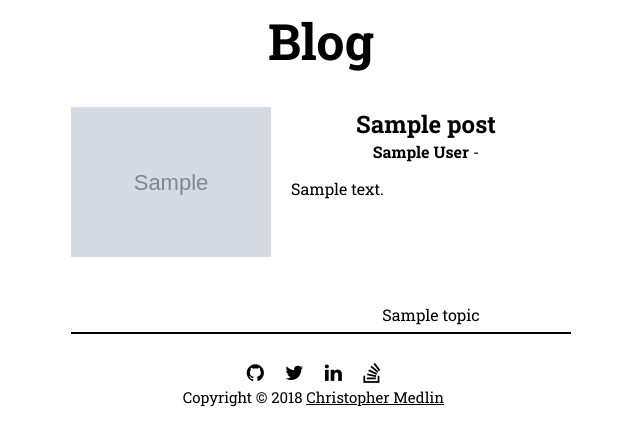
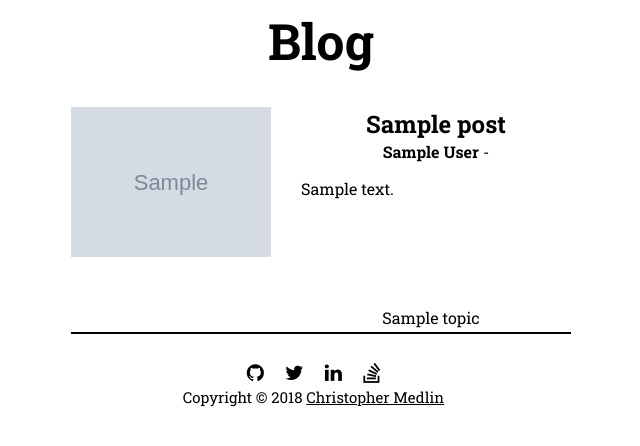
Before and after one commit to christopherjmedlin/blog, a Flask app: page / in a window 1280 px wide. Shown: the part 59-505 px from the top of the page, without its empty margins (319-959 px from the left). Run offline with Flask 2, Linux system fonts and the light colour scheme; grey boxes marked "Sample" are stand-in pictures; a database or web service that is not in the repository returns one stand-in record (values such as "Sample title"); some libraries are stand-ins or nearby versions.

Commit message:
Fix bad topic formatting

```diff
--- a/blog/static/style/posts-list.css
+++ b/blog/static/style/posts-list.css
@@ -43,7 +43,7 @@
 
 .post-content-right {
     display: inline-block;
-    float: left;
+    float: right;
     height: 177px;
     width: 270px;
     overflow: hidden;
@@ -58,7 +58,7 @@
     text-align: center !important;
 }
 .post-topics {
-    padding-top: 25px;
+    padding-top: 200px;
     text-align: center;
 }
 
```
